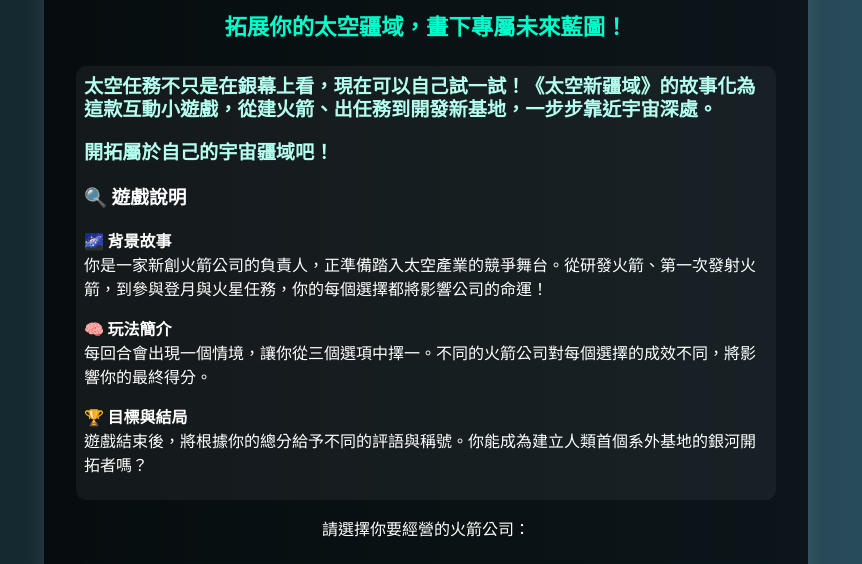
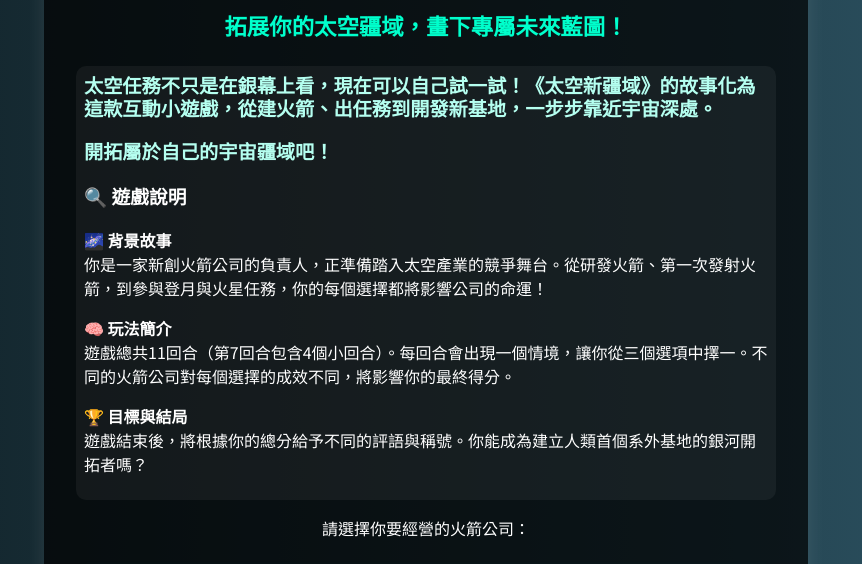
Before and after one commit to BonBonChou/rocket-tycoon, a plain HTML site: page index.html in a window 1280 px wide. Shown: the part 158-722 px from the top of the page, without its empty margins (214-1076 px from the left). Drawn offline with Linux system fonts and the light colour scheme.

Commit message:
index.html

```diff
--- a/index.html
+++ b/index.html
@@ -220,7 +220,7 @@
       <h5>開拓屬於自己的宇宙疆域吧！</h5>
       <h3>🔍 遊戲說明</h3>
       <p>🌌 <strong>背景故事</strong><br>你是一家新創火箭公司的負責人，正準備踏入太空產業的競爭舞台。從研發火箭、第一次發射火箭，到參與登月與火星任務，你的每個選擇都將影響公司的命運！</p>
-      <p>🧠 <strong>玩法簡介</strong><br>每回合會出現一個情境，讓你從三個選項中擇一。不同的火箭公司對每個選擇的成效不同，將影響你的最終得分。</p>
+      <p>🧠 <strong>玩法簡介</strong><br>遊戲總共11回合（第7回合包含4個小回合）。每回合會出現一個情境，讓你從三個選項中擇一。不同的火箭公司對每個選擇的成效不同，將影響你的最終得分。</p>
       <p>🏆 <strong>目標與結局</strong><br>遊戲結束後，將根據你的總分給予不同的評語與稱號。你能成為建立人類首個系外基地的銀河開拓者嗎？</p>
     </div>
     <p>請選擇你要經營的火箭公司：</p>
```
